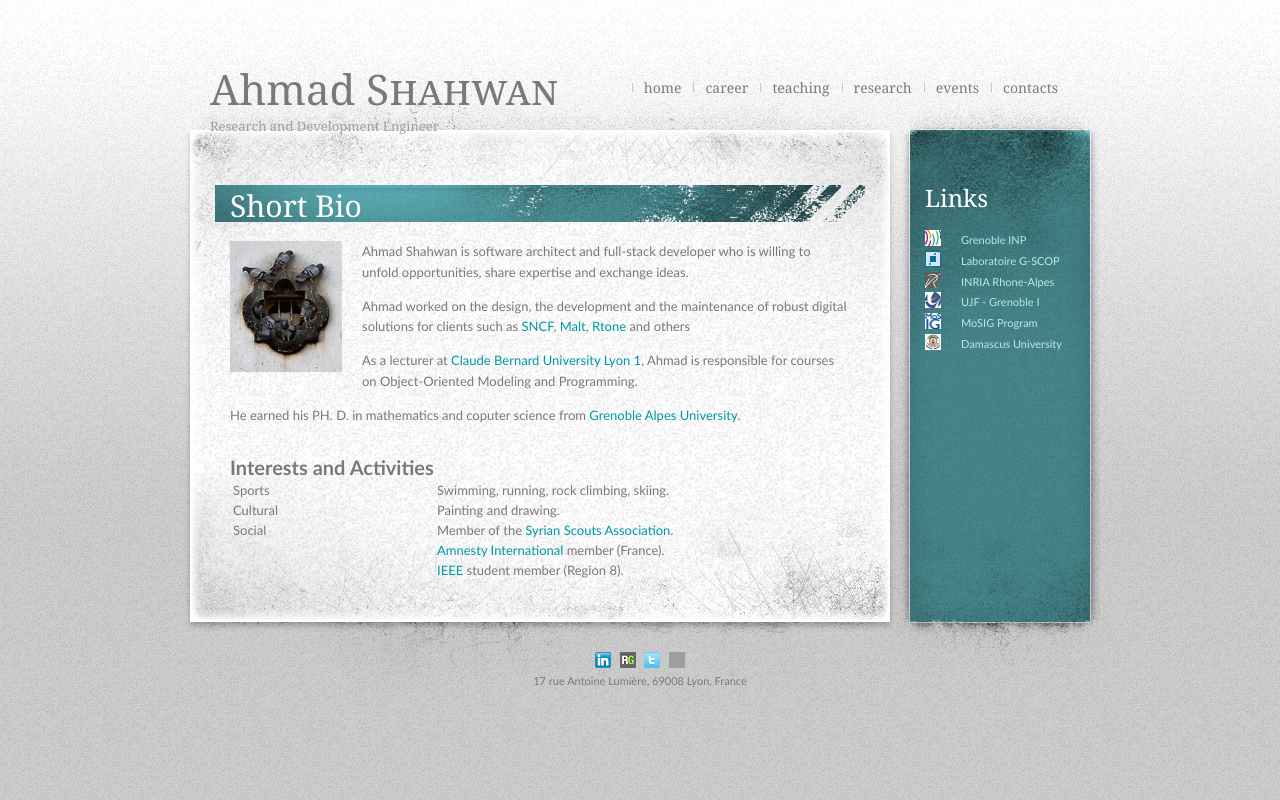
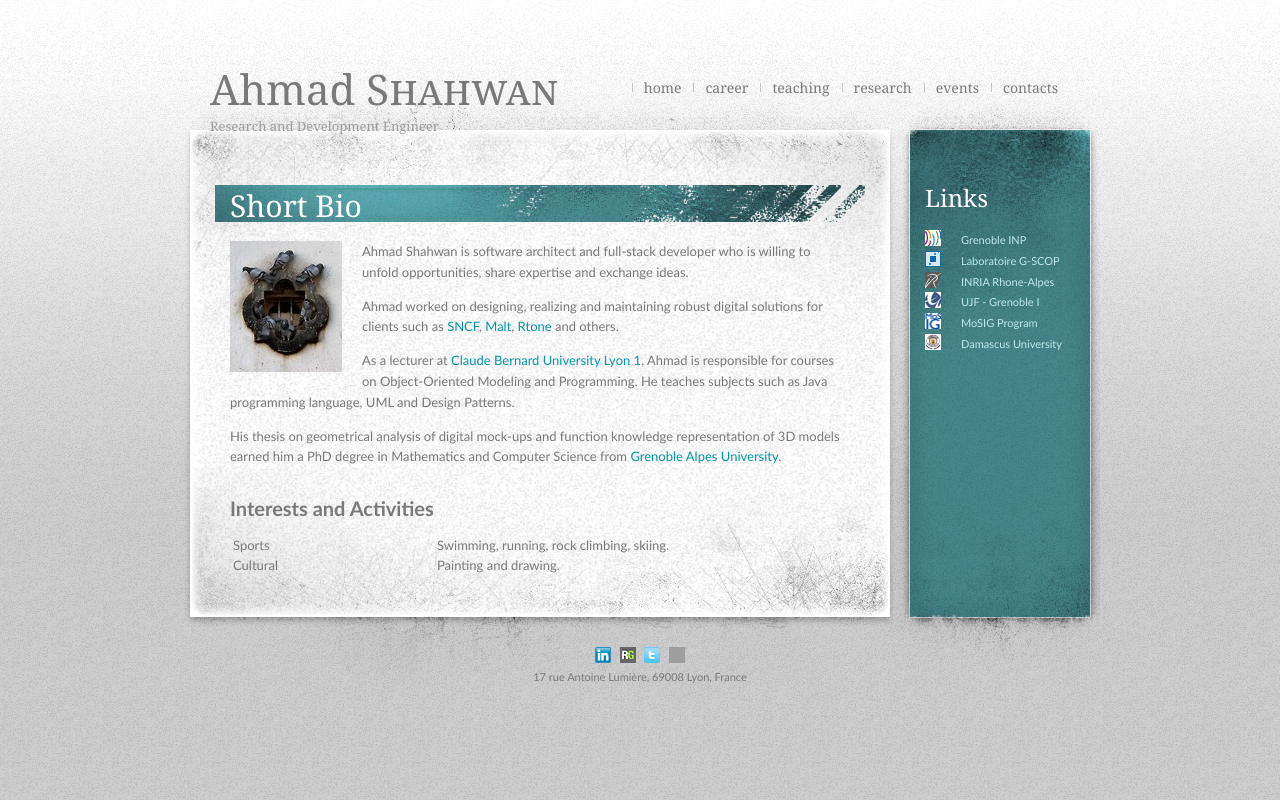
Before and after one commit to ahmadshahwan/ahmadshahwan, a Nuxt app: page / in a window 1280 px wide. Built offline with nearby package versions, Linux system fonts and the light colour scheme; grey boxes are pictures that could not be loaded.

Commit message:
Update homepage

```diff
--- a/assets/style/main.css
+++ b/assets/style/main.css
@@ -31,8 +31,13 @@ h2 {
 h3 {
     font-family: "Trebuchet MS", Arial, Helvetica, sans-serif;
     font-size: 20px;
-    padding: 0;
+    padding: 0 0 14px;
     margin: 0;
+}
+
+h4 {
+    margin: 0;
+    padding: 0 0 10px;
 }
 
 p, ul, ol {
--- a/pages/index.vue
+++ b/pages/index.vue
@@ -6,10 +6,11 @@
         <div class="entry">
             <img src="/images/pigeons.jpg" alt="" width="112" height="131" class="alignleft" />
             <p>Ahmad Shahwan is software architect and full-stack developer who is willing to unfold opportunities, share expertise and exchange ideas.</p>
-            <p>Ahmad worked on the design, the development and the maintenance of robust digital solutions for clients such as
-              <a href="https://www.sncf.com" target="_blank">SNCF</a>, <a href="https://www.malt.fr" target="_blank">Malt</a>, <a href="https://www.rtone.fr" target="_blank">Rtone</a> and others</p>
-            <p>As a lecturer at <a href="https://www.univ-lyon1.fr" target="_blank">Claude Bernard University Lyon 1</a>, Ahmad is responsible for courses on Object-Oriented Modeling and Programming.</p>
-            <p>He earned his PH. D. in mathematics and coputer science from <a href="https://www.univ-grenoble-alpes.fr/" target="_blank">Grenoble Alpes University</a>.</p>
+            <p>Ahmad worked on designing, realizing and maintaining robust digital solutions for clients such as
+              <a href="https://www.sncf.com" target="_blank">SNCF</a>, <a href="https://www.malt.fr" target="_blank">Malt</a>, <a href="https://www.rtone.fr" target="_blank">Rtone</a> and others.</p>
+            <p>As a lecturer at <a href="https://www.univ-lyon1.fr" target="_blank">Claude Bernard University Lyon 1</a>, Ahmad is responsible for courses on Object-Oriented Modeling and Programming.
+            He teaches subjects such as Java programming language, UML and Design Patterns.</p>
+            <p>His thesis on geometrical analysis of digital mock-ups and function knowledge representation of 3D models earned him a PhD degree in Mathematics and Computer Science from <a href="https://www.univ-grenoble-alpes.fr/" target="_blank">Grenoble Alpes University</a>.</p>
             <br clear="left"/>
           <h3>Interests and Activities</h3>
           <table>
@@ -20,18 +21,6 @@
             <tr>
               <td>Cultural</td>
               <td>Painting and drawing.</td>
-            </tr>
-            <tr>
-              <td>Social</td>
-              <td>Member of the <a href="http://www.scouts.org.sy/" target="_blank">Syrian Scouts Association</a>.</td>
-            </tr>
-            <tr>
-              <td></td>
-              <td><a href="http://www.amnesty.org/" target="_blank">Amnesty International</a> member (France).</td>
-            </tr>
-            <tr>
-              <td></td>
-              <td><a href="http://www.ieee.org/" target="_blank">IEEE</a> student member (Region 8).</td>
             </tr>
           </table>
         </div>
```
